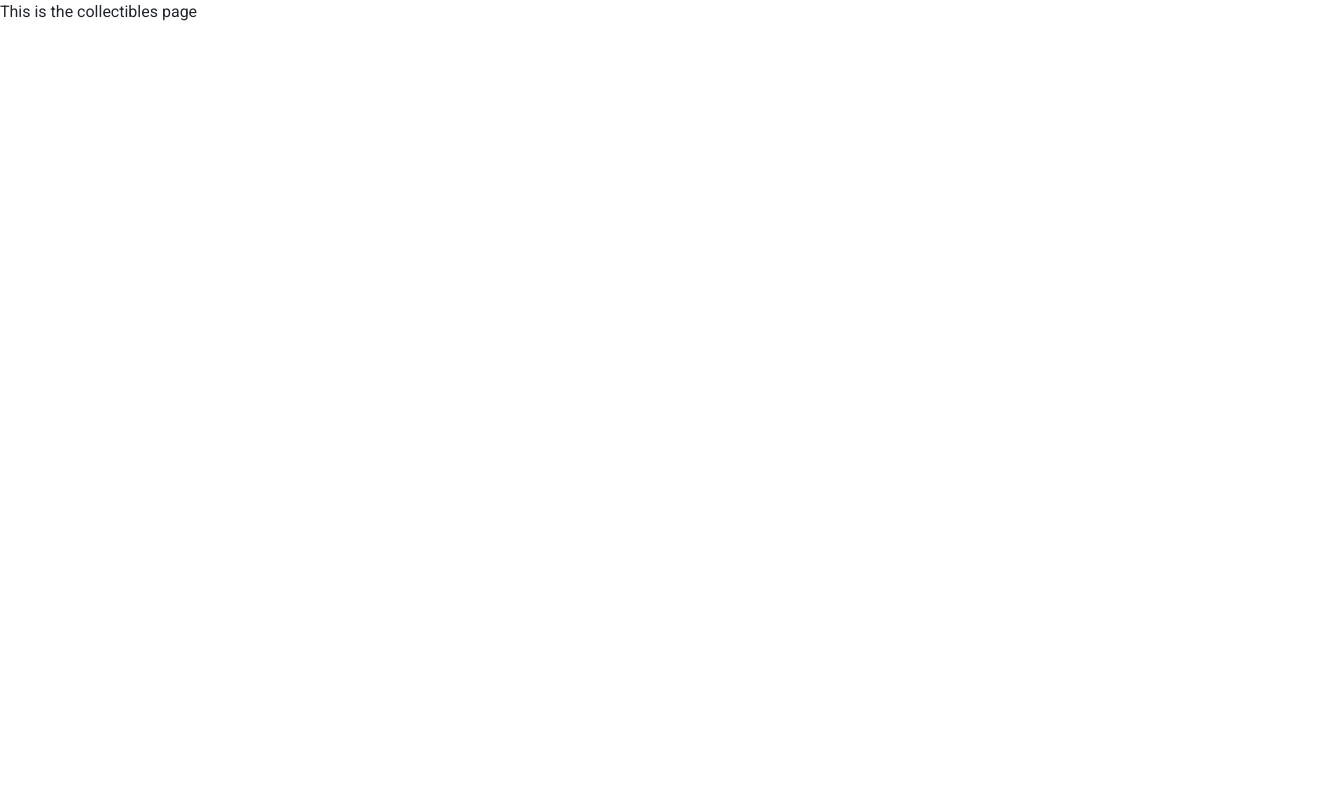
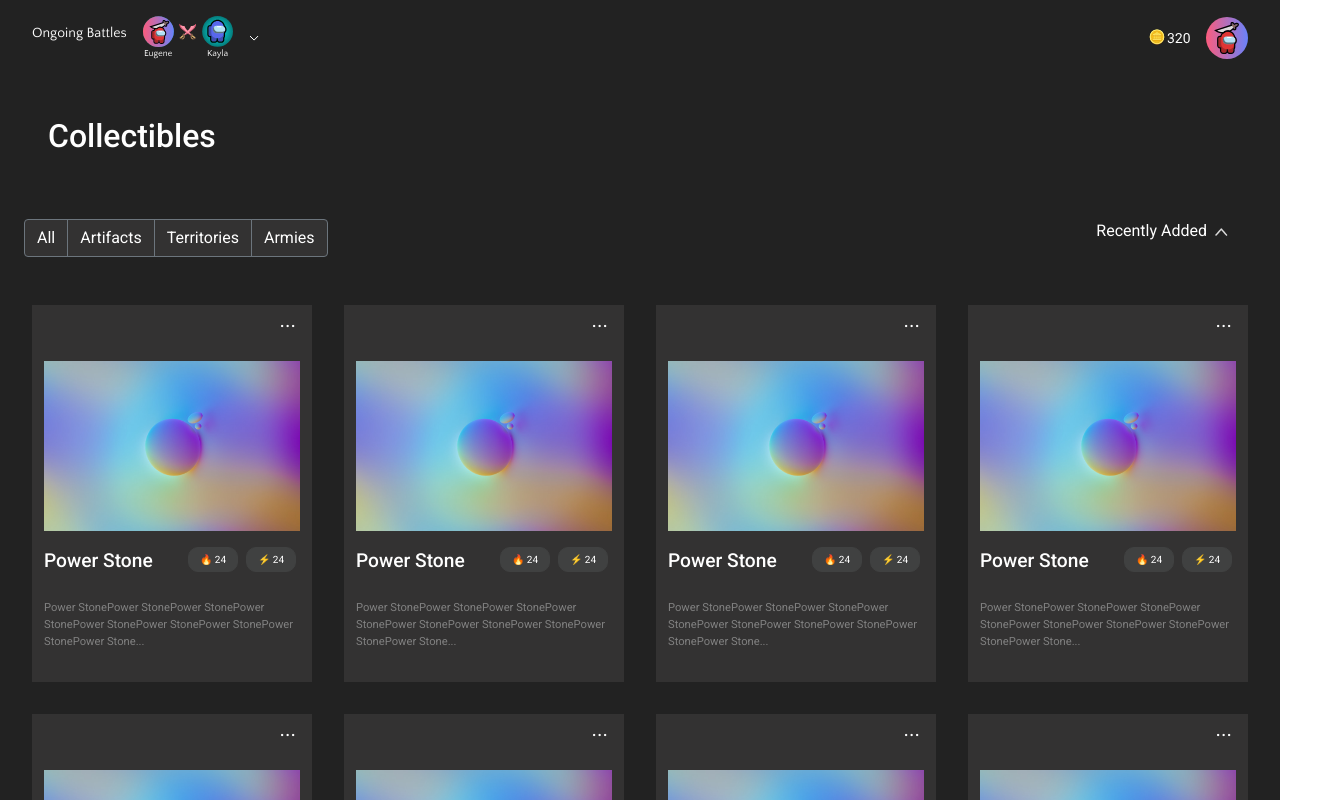
Before and after one commit to Phosah/vue_nft_project, a Vue app: page /collectibles in a window 1280 px wide. Shown: the top 800 px of the page, 1340 px wide, since content can reach past the window. Built offline with nearby package versions, Linux system fonts and the light colour scheme.

Commit message:
collectibles view iteration 0.1

```diff
--- /dev/null
+++ b/src/components/buttonGroup.vue
@@ -0,0 +1,30 @@
+<template>
+    <div class="mx-4 my-3">
+        <b-button-group size="">
+            <b-button class="blackMe">All</b-button>
+            <b-button class="blackMe">Artifacts</b-button>
+            <b-button class="blackMe">Territories</b-button>
+            <b-button class="blackMe">Armies</b-button>
+        </b-button-group>
+    </div>
+</template>
+
+<script>
+export default {
+    name: "butttonGroup",
+    data(){
+        return{
+
+        }
+    }
+}
+
+</script>
+
+<style scoped>
+
+.blackMe {
+    background-color: #333232 !important;
+}
+
+</style>
--- /dev/null
+++ b/src/components/cardGrid.vue
@@ -0,0 +1,69 @@
+<template>
+  <div>
+    <b-row>
+      <b-col cols="12" xs="2" md="3" v-for="(item, index) in pool" :key="index">
+        <nft-card />
+      </b-col>
+    </b-row>
+  </div>
+</template>
+
+<script>
+import nftCard from "../components/nftCard.vue";
+
+export default {
+  name: "cardGrid",
+  components: {
+    nftCard,
+  },
+  data() {
+    return {
+      pool: [
+        {
+          name: "Power Stone",
+          image: "./images/nftimg.jpeg",
+        },
+        {
+          name: "Power Stone",
+          image: "./images/nftimg.jpeg",
+        },
+        {
+          name: "Power Stone",
+          image: "./images/nftimg.jpeg",
+        },
+        {
+          name: "Power Stone",
+          image: "./images/nftimg.jpeg",
+        },
+        {
+          name: "Power Stone",
+          image: "./images/nftimg.jpeg",
+        },
+        {
+          name: "Power Stone",
+          image: "./images/nftimg.jpeg",
+        },
+        {
+          name: "Power Stone",
+          image: "./images/nftimg.jpeg",
+        },
+        {
+          name: "Power Stone",
+          image: "./images/nftimg.jpeg",
+        },
+      ],
+    };
+    },
+};
+</script>
+
+<style scoped>
+#app {
+    font-family: Avenir, Helvetica, Arial, sans-serif;
+    -webkit-font-smoothing: antialiased;
+    -moz-osx-font-smoothing: grayscale;
+    text-align: center;
+    color: #2c3e50;
+    margin-top: 60px;
+}
+</style>
--- a/src/views/Collectibles.vue
+++ b/src/views/Collectibles.vue
@@ -1,15 +1,103 @@
 <template>
-    <div>
-        This is the collectibles page
+    <div class="cont">
+        <nav>
+            <navbar/>
+        </nav>
+
+        <b-row class="Collec">
+            <h2 class="m-5">Collectibles</h2>
+        </b-row>
+
+        <b-row align-h="between">
+            <b-col><butttonGroup/></b-col>
+            <b-col class=" end-this v-al mt-3">
+                <span class=" ending army-heading">Recently Added</span>
+                <div>
+                    <img src="../assets/armyComponent/caret.png" @click="showArmyMood" ref="caret" class="caret">
+                </div>
+
+            </b-col>
+        </b-row>
+
+        <b-row class="m-3">
+            <card-grid/>
+        </b-row>
+
+        <b-row>
+            <b-col md="3" v-for="(item, index) in pool" :key="index">
+                <nft-card/>
+            </b-col>
+        </b-row>
     </div>
 </template>
 
+
 <script>
+import Navbar from '../components/Navbar.vue'
+import NftCard from '../components/nftCard.vue'
+import cardGrid from '../components/cardGrid.vue'
+import butttonGroup from '../components/buttonGroup.vue'
+
 export default {
+    name: "nftCard",
+    data(){
+        return{
+            showArmy: false,
+        }
+    },
+    components:{
+        NftCard,
+        Navbar,
+        butttonGroup,
+        cardGrid
+    },
+    methods:{
+        showArmyMood(){
+        this.showArmy = !this.showArmy
+        this.$refs.caret.classList.toggle("rotate")
+    }
+    }
 
 }
+
 </script>
 
-<style>
+<style scoped>
+
+.cont{
+    background-color: rgba(34, 34, 34, 1);
+}
+
+.v-al{
+    vertical-align: middle;
+}
+
+.end-this{
+    display: flex;
+    justify-content: end;
+    padding-right: 4rem;
+}
+
+.ending{
+    text-align: end;
+    padding-right: 0.5rem;
+}
+
+.Collec{
+    color: white;
+}
+
+span{
+    color: white;
+}
+
+.caret{
+    transform: rotate(0deg);
+    cursor: pointer;
+}
+
+.caret.rotate{
+    transform: rotate(180deg);
+}
 
 </style>
```
